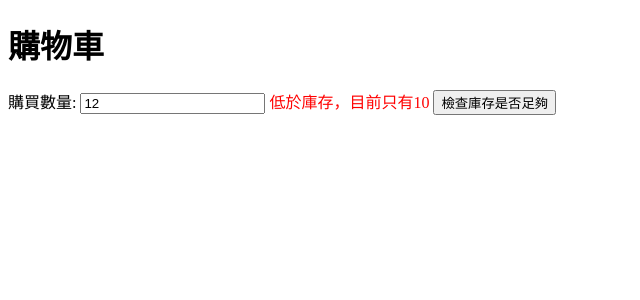
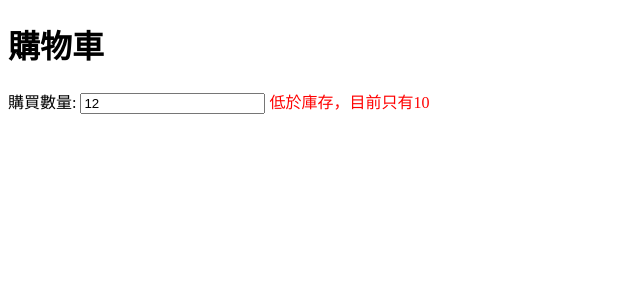
Before and after one commit to ZihLiangLin/Angular, an Angular app in the folder mydemo/u2247ws/: page / in a window 1280 px wide. Shown: the top 300 px of the page, without its empty margins (0-640 px from the left). Built offline with nearby package versions, Linux system fonts and the light colour scheme.

Commit message:
add ng-context

```diff
--- a/mydemo/u2247ws/projects/mod05/src/app/app.component.html
+++ b/mydemo/u2247ws/projects/mod05/src/app/app.component.html
@@ -1,6 +1,13 @@
-<h1>
+<h1 #title1>
   {{title}}
 </h1>
 購買數量:
 <input type="number" [(ngModel)]="Qty">
-<app-check-stock [Qty] = "Qty" [Stock]="Stock"></app-check-stock>
+<app-check-stock [Qty] = "Qty" [Stock]="Stock">
+  <span class="lower">
+    低於庫存，目前只有{{Stock}}
+  </span>
+  <span class="enough">
+    目前庫存量足夠
+  </span>
+</app-check-stock>
--- a/mydemo/u2247ws/projects/mod05/src/app/app.component.ts
+++ b/mydemo/u2247ws/projects/mod05/src/app/app.component.ts
@@ -1,4 +1,5 @@
-import { Component } from '@angular/core';
+import { Component, ElementRef, ViewChild } from '@angular/core';
+import { CheckStockComponent } from './check-stock/check-stock.component';
 
 @Component({
   selector: 'app-root',
@@ -6,6 +7,9 @@ import { Component } from '@angular/core';
   styles: []
 })
 export class AppComponent {
+// @ViewChild("title1") h1: ElementRef | any;
+// @ViewChild(CheckStockComponent) checkStock: CheckStockComponent;
+
   title = '購物車';
   Qty: number = 12;
   Stock: number = 10;
--- a/mydemo/u2247ws/projects/mod05/src/app/check-stock/check-stock.component.html
+++ b/mydemo/u2247ws/projects/mod05/src/app/check-stock/check-stock.component.html
@@ -9,9 +9,13 @@
 </style>
 
 <span [class]="Info" [ngClass]="{lower:lower}">
-    {{Info}}
+    <!-- {{Info}} -->
     <!--刻意在內部修改Stock-->
-    <button (click)="GetStock()">
+    <!-- <button (click)="GetStock()">
         檢查庫存是否足夠
-    </button>
+    </button> -->
+    <ng-content select=".lower" *ngIf="lower;else enough"></ng-content>
+    <ng-template #enough>
+        <ng-content select=".enough"></ng-content>
+    </ng-template>
 </span>
```
